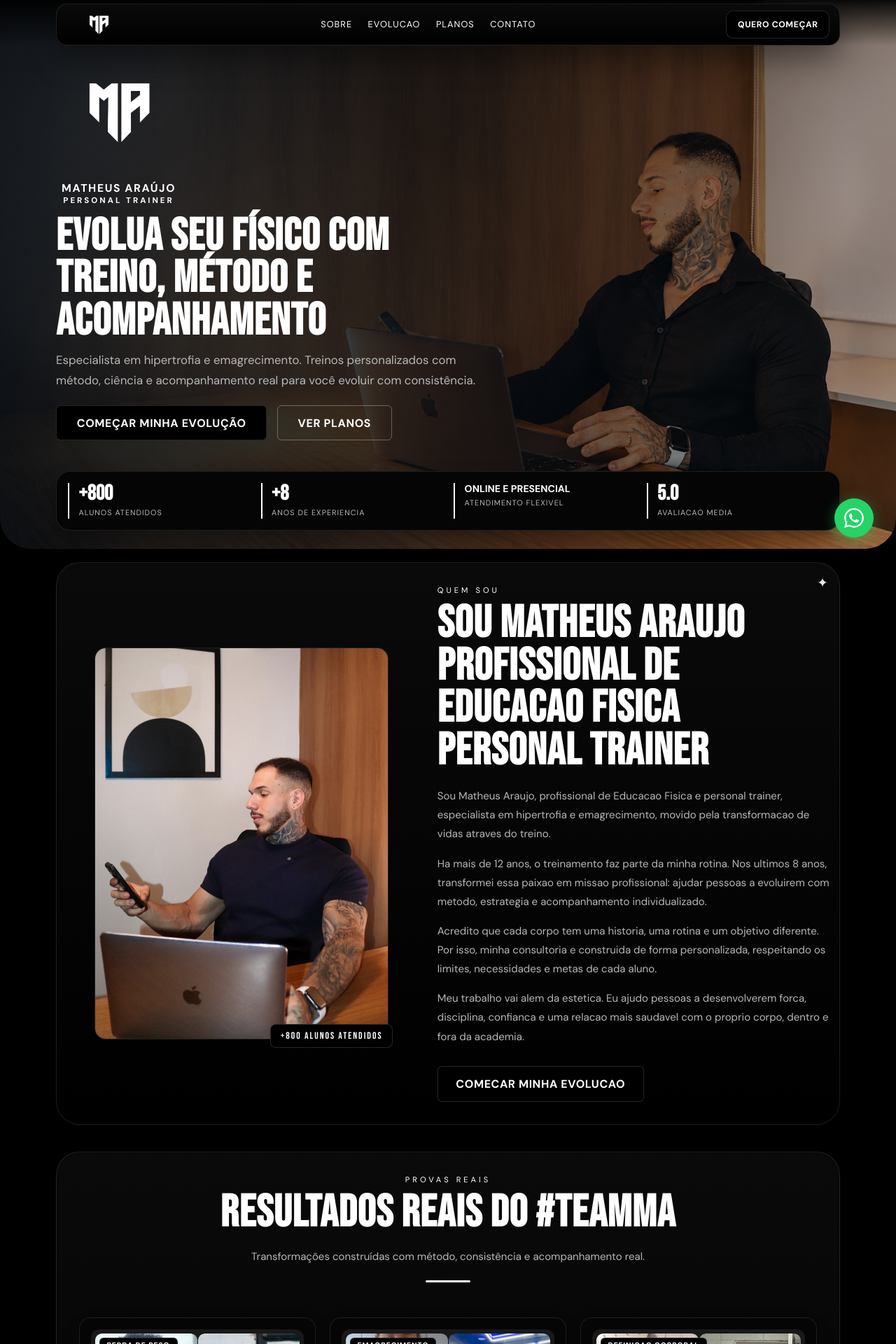
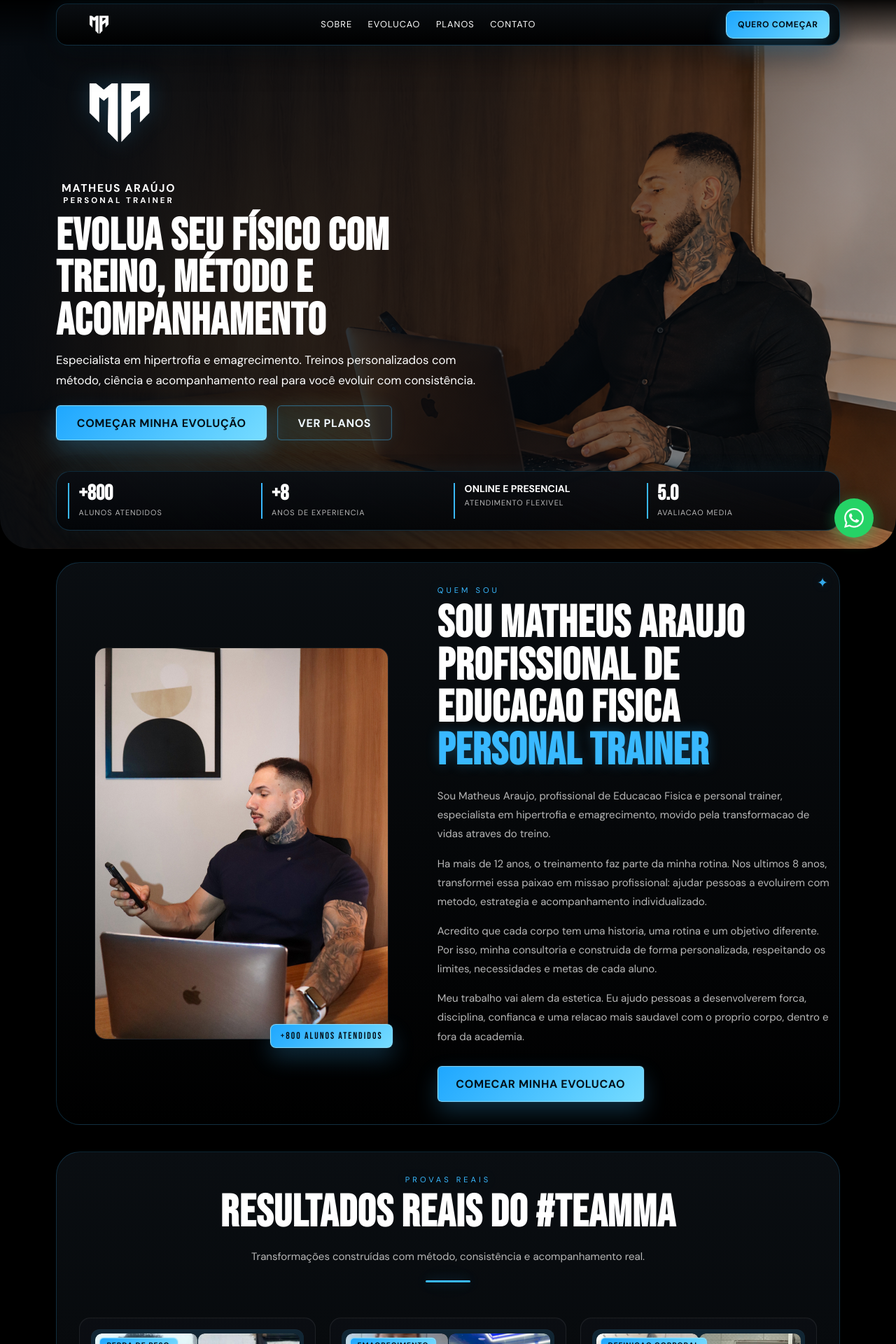
Before and after one commit to Yeerh/MHaraujo, a React (Vite) app: page / in a window 1280 px wide. Shown: the top 1920 px of the page at 70% size. Built offline with nearby package versions, Linux system fonts and the light colour scheme.

Commit message:
Refine landing page blue accents

```diff
--- a/src/styles/global.css
+++ b/src/styles/global.css
@@ -1865,3 +1865,212 @@
           linear-gradient(0deg, rgba(255,255,255,0.06) 0%, rgba(255,255,255,0.02) 24%, transparent 60%);
       }
     }
+
+    :root {
+      --neon: #39b9ff;
+      --neon-glow: rgba(57,185,255,0.28);
+      --neon-glow-soft: rgba(57,185,255,0.12);
+      --accent-border: rgba(57,185,255,0.2);
+      --accent-border-strong: rgba(57,185,255,0.38);
+      --accent-surface: rgba(57,185,255,0.08);
+    }
+
+    body {
+      background: #000000;
+    }
+
+    .panel-dark,
+    .panel-gradient,
+    .evolucao-section .panel-gradient,
+    .footer-shell,
+    .nav-shell,
+    .mobile-menu {
+      background: linear-gradient(180deg, rgba(10,14,18,0.98), rgba(0,0,0,0.98));
+      border-color: var(--accent-border);
+    }
+
+    .nav-shell,
+    .footer-shell {
+      box-shadow: 0 18px 44px rgba(0,0,0,0.42), 0 0 34px rgba(57,185,255,0.08);
+    }
+
+    .panel-accent,
+    .hero-brand-copy span,
+    .eyebrow,
+    .neon,
+    .result-info strong,
+    .plan-teaser-label {
+      color: var(--neon);
+    }
+
+    .panel-accent,
+    .eyebrow,
+    .neon,
+    .result-info strong {
+      text-shadow: 0 0 18px var(--neon-glow);
+    }
+
+    .hero {
+      isolation: isolate;
+    }
+
+    .hero-ambient {
+      background: none;
+    }
+
+    .hero-title-logo {
+      filter: brightness(1.04) drop-shadow(0 0 16px rgba(57,185,255,0.22));
+    }
+
+    .hero .hero-brand-copy span,
+    .hero .hero-headline .neon,
+    .hero .hero-subtitle,
+    .hero .hero-mobile-heading p {
+      color: #ffffff;
+      text-shadow: none;
+    }
+
+    .hero-headline .neon {
+      text-shadow: 0 0 22px var(--neon-glow), 0 0 46px rgba(57,185,255,0.14);
+    }
+
+    .stats-strip,
+    .result-card,
+    .plan-card,
+    .footer-nav a,
+    .mobile-menu-nav a,
+    .sobre-photo-card,
+    .result-frame,
+    .result-image-wrap {
+      background: linear-gradient(180deg, rgba(11,14,19,0.96), rgba(3,5,8,0.96));
+      border-color: rgba(255,255,255,0.08);
+      box-shadow: inset 0 1px 0 rgba(255,255,255,0.03);
+    }
+
+    .stats-strip {
+      border-color: var(--accent-border);
+      box-shadow: 0 16px 38px rgba(0,0,0,0.32), 0 0 30px rgba(57,185,255,0.08);
+    }
+
+    .result-image-pair {
+      background: rgba(57,185,255,0.14);
+    }
+
+    .result-card:hover,
+    .plan-card:hover {
+      border-color: var(--accent-border-strong);
+      box-shadow: 0 18px 44px rgba(0,0,0,0.36), 0 0 30px rgba(57,185,255,0.12);
+    }
+
+    .plan-card-popular,
+    .plan-card-premium {
+      background: linear-gradient(180deg, rgba(16,21,27,0.98), rgba(0,0,0,0.98));
+      border-color: rgba(57,185,255,0.22);
+      box-shadow: 0 0 0 1px rgba(57,185,255,0.08), 0 20px 48px rgba(0,0,0,0.4), 0 0 34px rgba(57,185,255,0.08);
+    }
+
+    .plan-card-popular:hover {
+      box-shadow: 0 24px 54px rgba(0,0,0,0.42), 0 0 42px rgba(57,185,255,0.16);
+    }
+
+    .plan-number,
+    .popular-badge,
+    .result-tag,
+    .sobre-tag,
+    .btn-primary,
+    .header-cta,
+    .plan-button-primary,
+    .footer-cta,
+    .mobile-menu-cta {
+      background: linear-gradient(135deg, #1ea7ff, #76dcff);
+      color: #03111a;
+      border: 1px solid rgba(169,234,255,0.7);
+      box-shadow: 0 0 0 1px rgba(57,185,255,0.14), 0 14px 32px rgba(57,185,255,0.24);
+    }
+
+    .btn-dark,
+    .plan-button {
+      background: rgba(57,185,255,0.05);
+      color: #eff8ff;
+      border-color: rgba(57,185,255,0.4);
+      box-shadow: inset 0 0 0 1px rgba(57,185,255,0.08), 0 0 24px rgba(57,185,255,0.08);
+    }
+
+    .btn-primary:hover,
+    .header-cta:hover,
+    .plan-button-primary:hover,
+    .footer-cta:hover,
+    .mobile-menu-cta:hover {
+      background: linear-gradient(135deg, #5ecbff, #9be8ff);
+      color: #021018;
+      border-color: rgba(198,243,255,0.92);
+      box-shadow: 0 18px 38px rgba(57,185,255,0.34);
+    }
+
+    .btn-dark:hover,
+    .plan-button:hover {
+      background: rgba(57,185,255,0.14);
+      color: #ffffff;
+      border-color: rgba(100,214,255,0.82);
+      box-shadow: 0 0 28px rgba(57,185,255,0.14);
+    }
+
+    .mobile-menu-close,
+    .hamburger {
+      background: rgba(57,185,255,0.06);
+      border-color: rgba(57,185,255,0.26);
+      box-shadow: 0 0 22px rgba(57,185,255,0.08);
+    }
+
+    .mobile-menu-close span,
+    .hamburger span,
+    .check-list .dot,
+    .plan-benefits .dot {
+      background: var(--neon);
+      box-shadow: 0 0 10px var(--neon-glow);
+    }
+
+    .mobile-menu-nav a:hover,
+    .footer-nav a:hover {
+      color: #ffffff;
+      border-color: rgba(57,185,255,0.34);
+      background: rgba(57,185,255,0.1);
+      box-shadow: 0 0 24px rgba(57,185,255,0.08);
+    }
+
+    .stat-chip {
+      border-left-color: var(--neon);
+    }
+
+    .evolucao-section .center-head::after {
+      background: var(--neon);
+      box-shadow: 0 0 16px var(--neon-glow), 0 0 32px rgba(57,185,255,0.14);
+    }
+
+    .result-image-label {
+      background: rgba(0,0,0,0.84);
+      border: 1px solid rgba(57,185,255,0.22);
+      box-shadow: 0 0 16px rgba(57,185,255,0.08);
+    }
+
+    .result-info span {
+      border-color: rgba(57,185,255,0.24);
+      background: rgba(57,185,255,0.08);
+      color: #e7f8ff;
+    }
+
+    .plan-teaser {
+      border-color: rgba(57,185,255,0.2);
+      background: linear-gradient(180deg, rgba(57,185,255,0.1), rgba(57,185,255,0.04));
+      box-shadow: inset 0 1px 0 rgba(255,255,255,0.04);
+    }
+
+    .plan-block-title {
+      color: #d9f4ff;
+    }
+
+    @media (max-width: 767px) {
+      .hero-ambient {
+        background: none;
+      }
+    }
```
